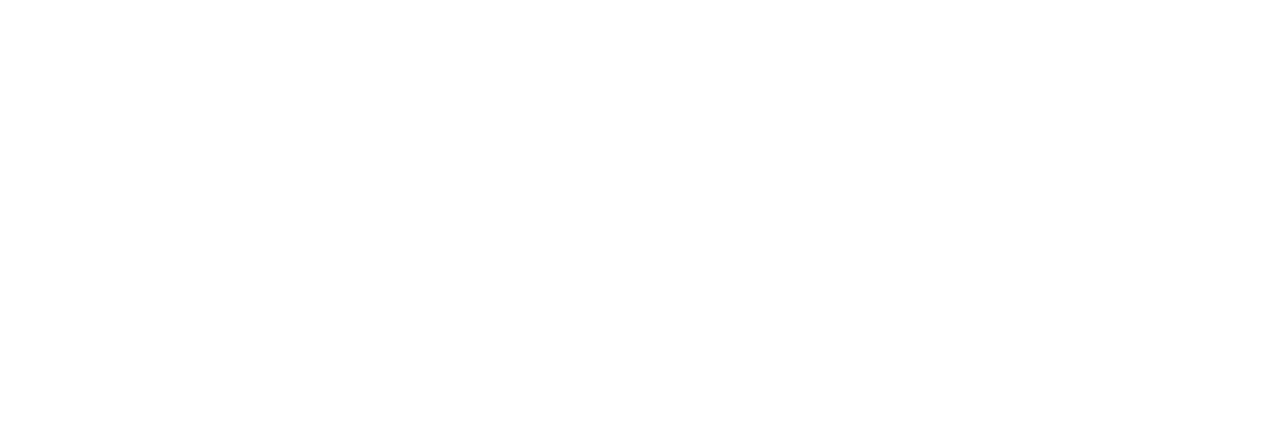
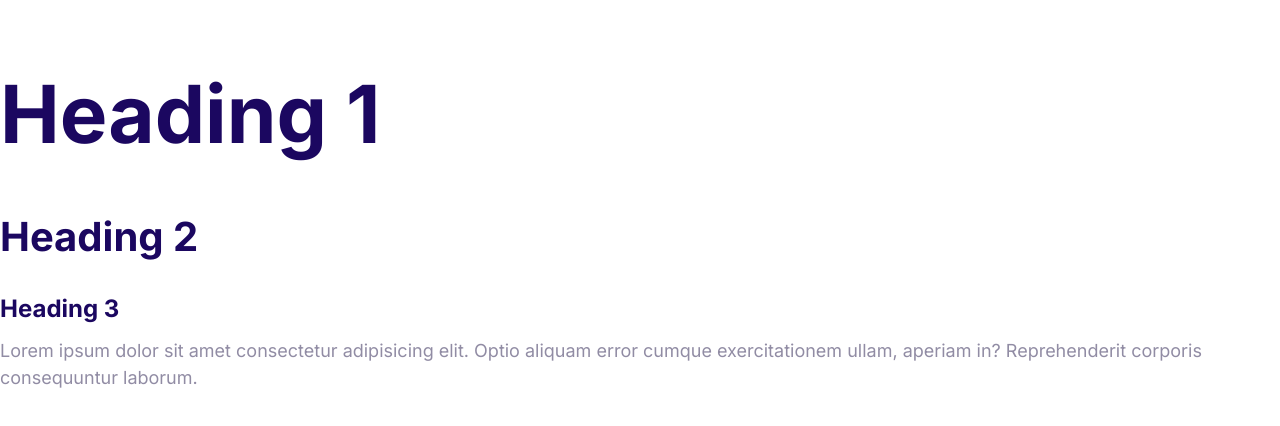
Before and after one commit to Abottt/moshify-original, a plain HTML site: page html/index.html in a window 1280 px wide. Drawn offline with Linux system fonts and the light colour scheme.

Commit message:
define the style for the font

```diff
--- a/css/style.css
+++ b/css/style.css
@@ -1,3 +1,7 @@
+
+html {
+    font-size: 62.5%;
+}
 
 /* define the color onto variable */
 /* color
@@ -13,3 +17,51 @@
     --color-body: #918ca4;
 
 }
+
+
+/* typography (font and size)*/
+body {
+    font-family: Inter, Helvetica, sans-serif;
+    color: var(--color-body);
+    font-size: 2.4rem;
+    line-height: 1.5;
+}
+
+h1,h2,h3 {
+    color: var(--color-headings);
+    margin-bottom: 1rem;
+}
+
+h1 {
+    font-size: 7rem;
+}
+
+h2 {
+    font-size: 4rem;
+}
+
+h3 {
+    font-size: 3rem;
+}
+
+p {
+    margin-top: 0;
+}
+
+@media screen and (min-width: 1024px) {
+    body {
+        font-size: 1.8rem;
+    }
+
+    h1 {
+    font-size: 8rem;
+    }
+
+    h2 {
+        font-size: 4rem;
+    }
+
+    h3 {
+        font-size: 2.4rem;
+    }
+}
--- a/html/index.html
+++ b/html/index.html
@@ -5,8 +5,24 @@
     <meta http-equiv="X-UA-Compatible" content="IE=edge" />
     <meta name="viewport" content="width=device-width, initial-scale=1.0" />
     <title>Botsy</title>
+
+    <link rel="preconnect" href="https://fonts.googleapis.com" />
+    <link rel="preconnect" href="https://fonts.gstatic.com" crossorigin />
+    <link
+      href="https://fonts.googleapis.com/css2?family=Inter:wght@400;700&display=swap"
+      rel="stylesheet"
+    />
     <link rel="stylesheet" href="/css/normalize css.css" />
     <link rel="stylesheet" href="/css/style.css" />
   </head>
-  <body></body>
+  <body>
+    <h1>Heading 1</h1>
+    <h2>Heading 2</h2>
+    <h3>Heading 3</h3>
+    <p>
+      Lorem ipsum dolor sit amet consectetur adipisicing elit. Optio aliquam
+      error cumque exercitationem ullam, aperiam in? Reprehenderit corporis
+      consequuntur laborum.
+    </p>
+  </body>
 </html>
```
